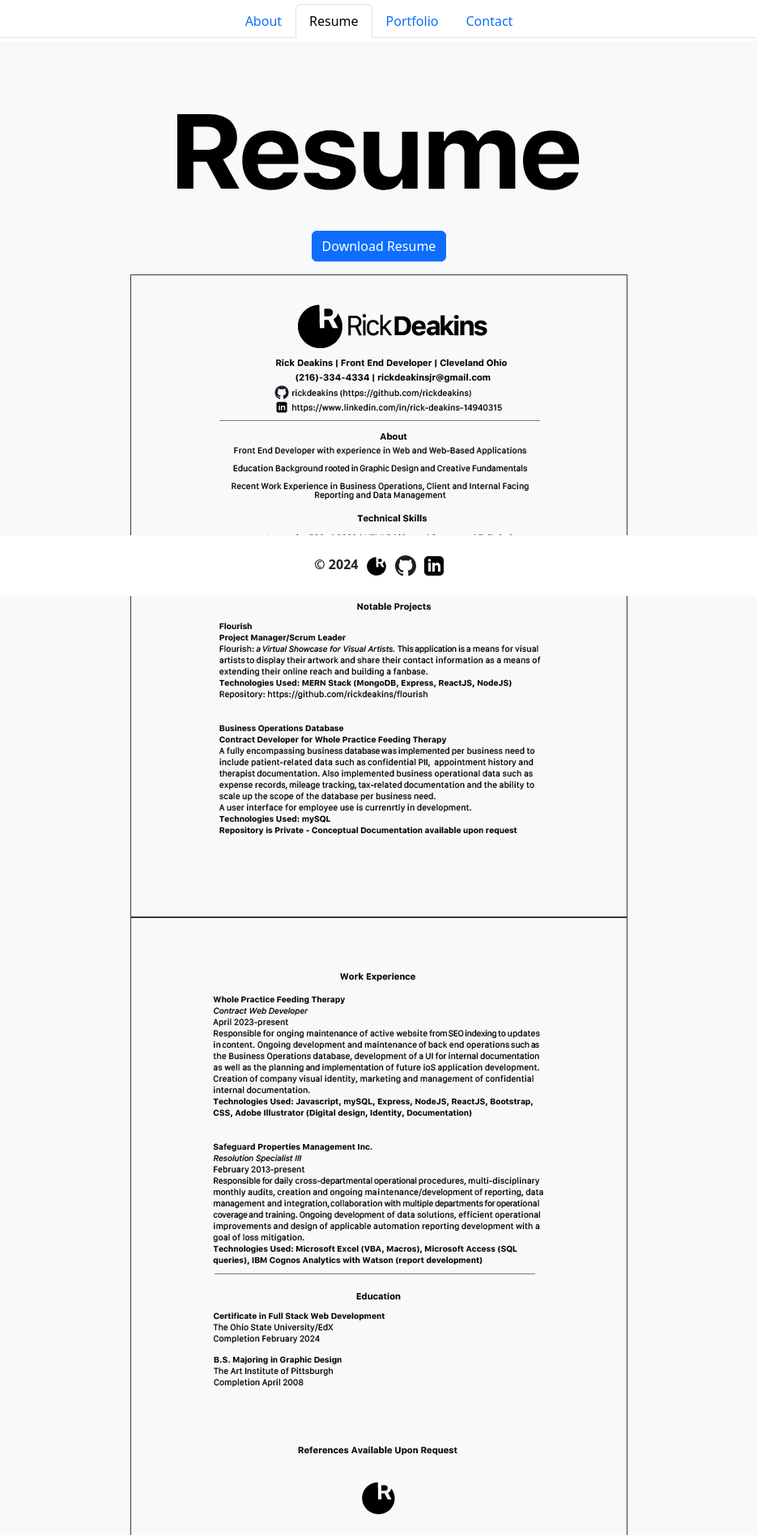
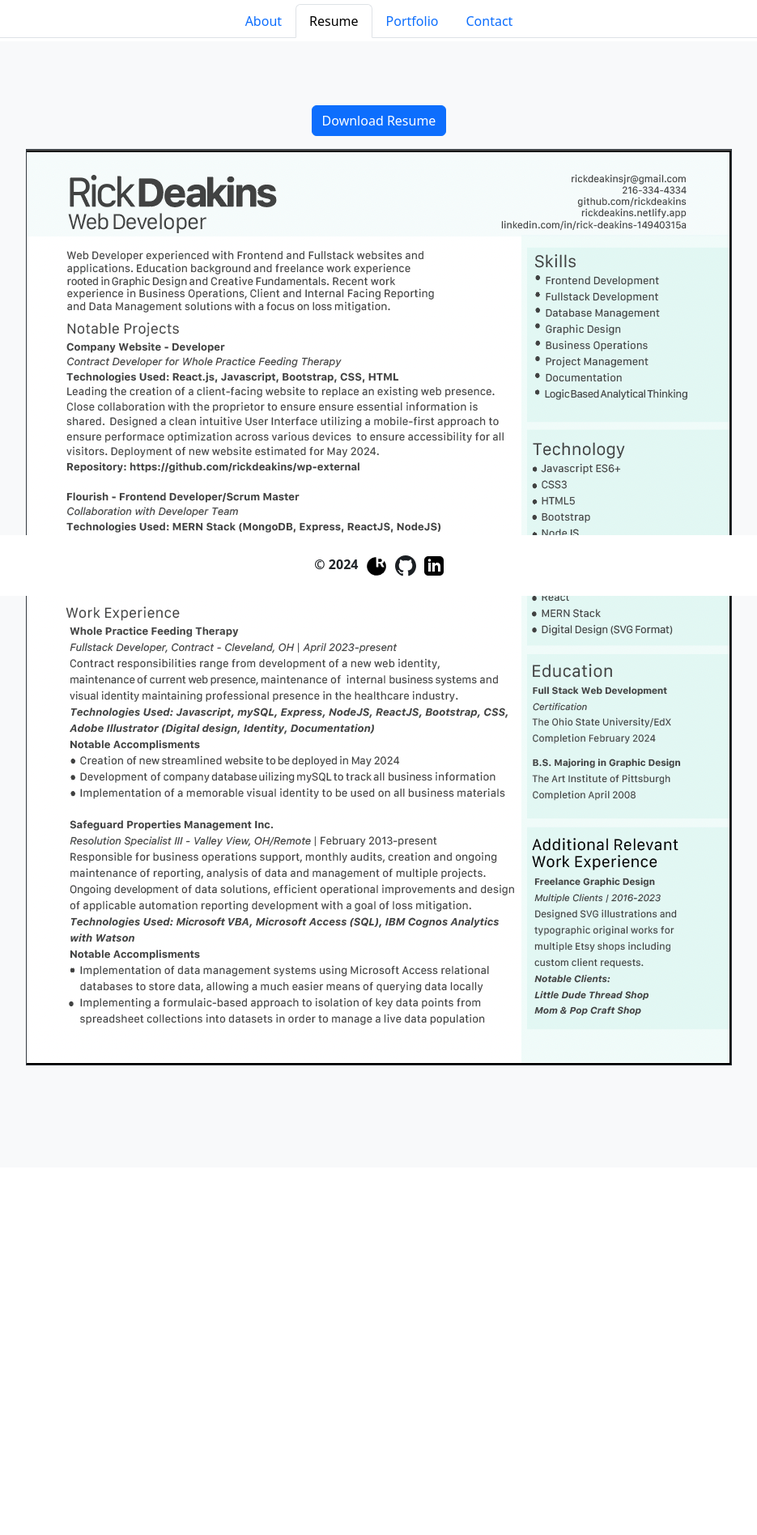
Before and after one commit to rickdeakins/devPortfolio-r.deakins, a React (Vite) app: page /Resume in a window 1280 px wide. Shown: the part 64-1960 px from the top of the page at 81% size, without its empty margins (172-1107 px from the left). After the commit the page ends 1506 px from the top, so only its background shows below. Built offline with nearby package versions, Linux system fonts and the light colour scheme.

Commit message:
Resume oage updated

```diff
--- a/src/pages/Resume.jsx
+++ b/src/pages/Resume.jsx
@@ -1,18 +1,14 @@
-  import Resumepdf from '/src/assets/resume.pdf';
+  import Resumepdf from '/src/assets/rickDeakins_resume.pdf';
 
 export default function Resume() {
     return (
       <div className="bg-light container-fluid" style={{ paddingTop: '170px' }}>
-        <img src="images/resume.svg" alt="greetings" width="50%" className="pb-3"/>
       <br/>
       <a href={Resumepdf} download="Resume" target="_blank">
         <button type="submit" class="btn btn-primary mb-3">Download Resume</button>
       </a> <br/>
-      <img src="files/resume_pg1.png" alt="resume_1" style={{ maxWidth: '80%', border: '1px solid #343a40' }} />
+      <img src="files/rickDeakins-resume.png" alt="resume_1" style={{ maxWidth: '80%', border: '1px solid #343a40', marginBottom: '10%'}} />
       <br/>
-      <img src="files/resume_pg2.png" alt="resume_2" style={{ maxWidth: '80%', border: '1px solid #343a40', marginBottom: "5%"}} />
-      <br/>
-
       </div>
     )
   }
```
